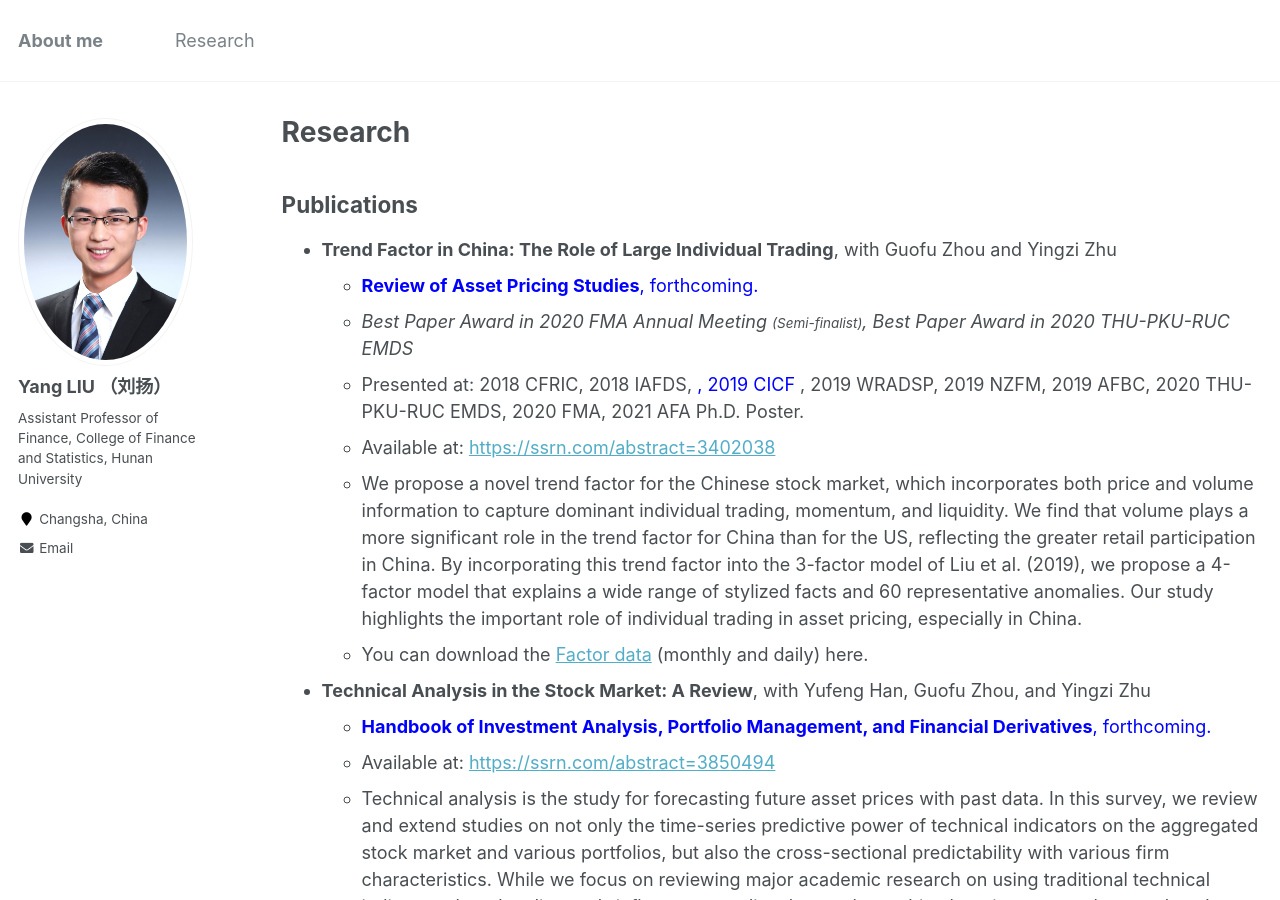
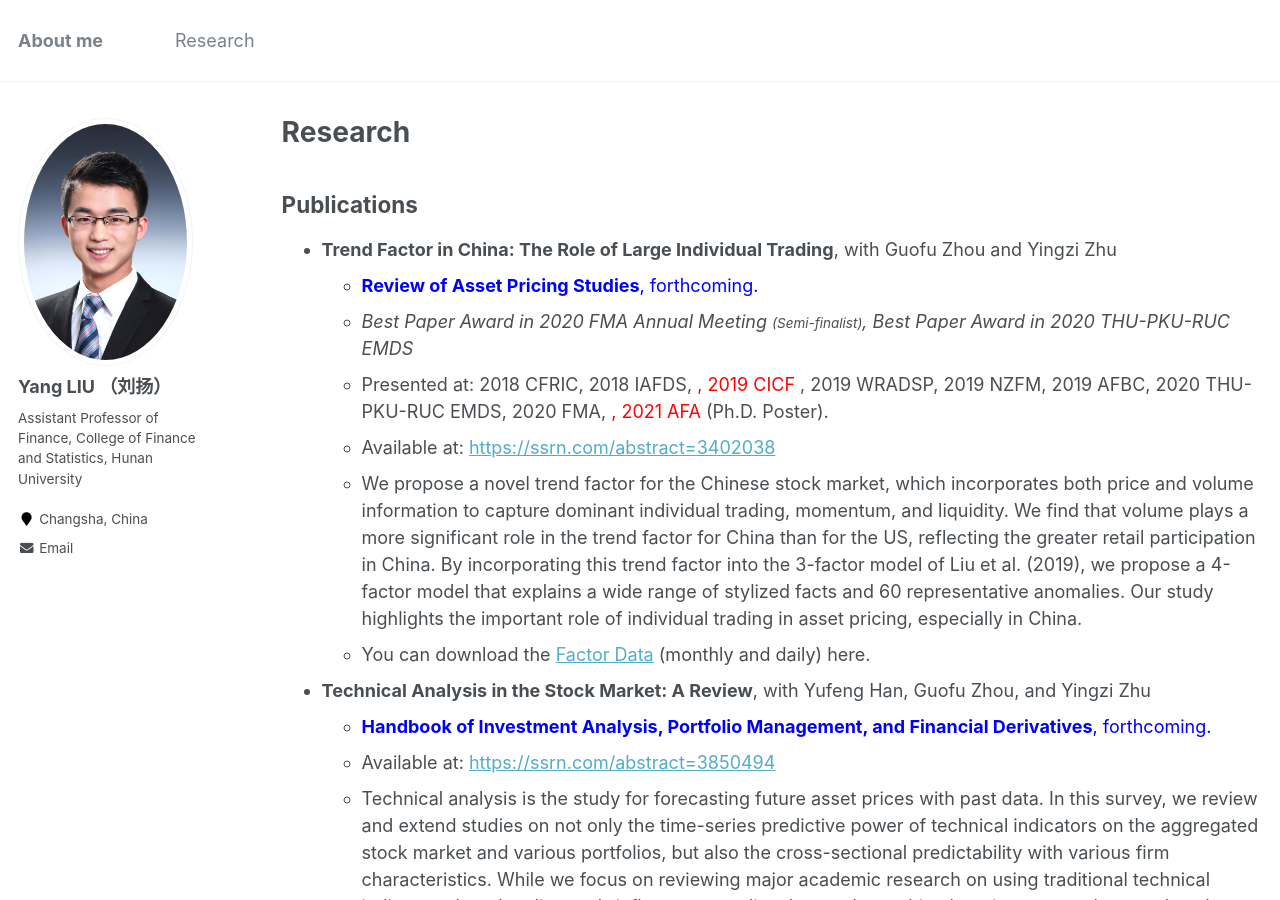
Before and after one commit to yangliu-finance/yangliu-finance.github.io, a Jekyll site: the page built from _pages/research.md, in a window 1280 px wide and 900 px high. Built offline with Jekyll 4.4.1, drawn with Linux system fonts in a browser that asks for light colours.

Commit message:
Update research.md

```diff
--- a/_pages/research.md
+++ b/_pages/research.md
@@ -13,10 +13,10 @@ Publications
 + **Trend Factor in China: The Role of Large Individual Trading**, with Guofu Zhou and Yingzi Zhu
   + **<font color="blue">Review of Asset Pricing Studies</font>**<font color="blue">, forthcoming.</font>
   + *Best Paper Award in 2020 FMA Annual Meeting <small>(Semi-finalist)</small>, Best Paper Award in 2020 THU-PKU-RUC EMDS*
-  + Presented at: 2018 CFRIC, 2018 IAFDS, <font color="blue">, 2019 CICF </font>, 2019 WRADSP, 2019 NZFM, 2019 AFBC, 2020 THU-PKU-RUC EMDS, 2020 FMA, 2021 AFA Ph.D. Poster.
+  + Presented at: 2018 CFRIC, 2018 IAFDS, <font color="red">, 2019 CICF </font>, 2019 WRADSP, 2019 NZFM, 2019 AFBC, 2020 THU-PKU-RUC EMDS, 2020 FMA, <font color="red">, 2021 AFA </font> (Ph.D. Poster).
   + Available at: [https://ssrn.com/abstract=3402038](https://ssrn.com/abstract=3402038)
   + We propose a novel trend factor for the Chinese stock market, which incorporates both price and volume information to capture dominant individual trading, momentum, and liquidity. We find that volume plays a more significant role in the trend factor for China than for the US, reflecting the greater retail participation in China. By incorporating this trend factor into the 3-factor model of Liu et al. (2019), we propose a 4-factor model that explains a wide range of stylized facts and 60 representative anomalies. Our study highlights the important role of individual trading in asset pricing, especially in China.
-  + You can download the [Factor data](https://yangliu-finance.github.io/files/LZZ4_TrendFactor_Monthly&Daily.xls) (monthly and daily) here.
+  + You can download the [Factor Data](https://yangliu-finance.github.io/files/LZZ4_TrendFactor_Monthly&Daily.xls) (monthly and daily) here.
   <!---
   seminars at Gothenburg University, Lund University, Southwestern University of Finance and Economics, Stockholm University, Tsinghua University, University of Cincinnati, UIUC, and Washington University in St. Louis;
   -->
```
